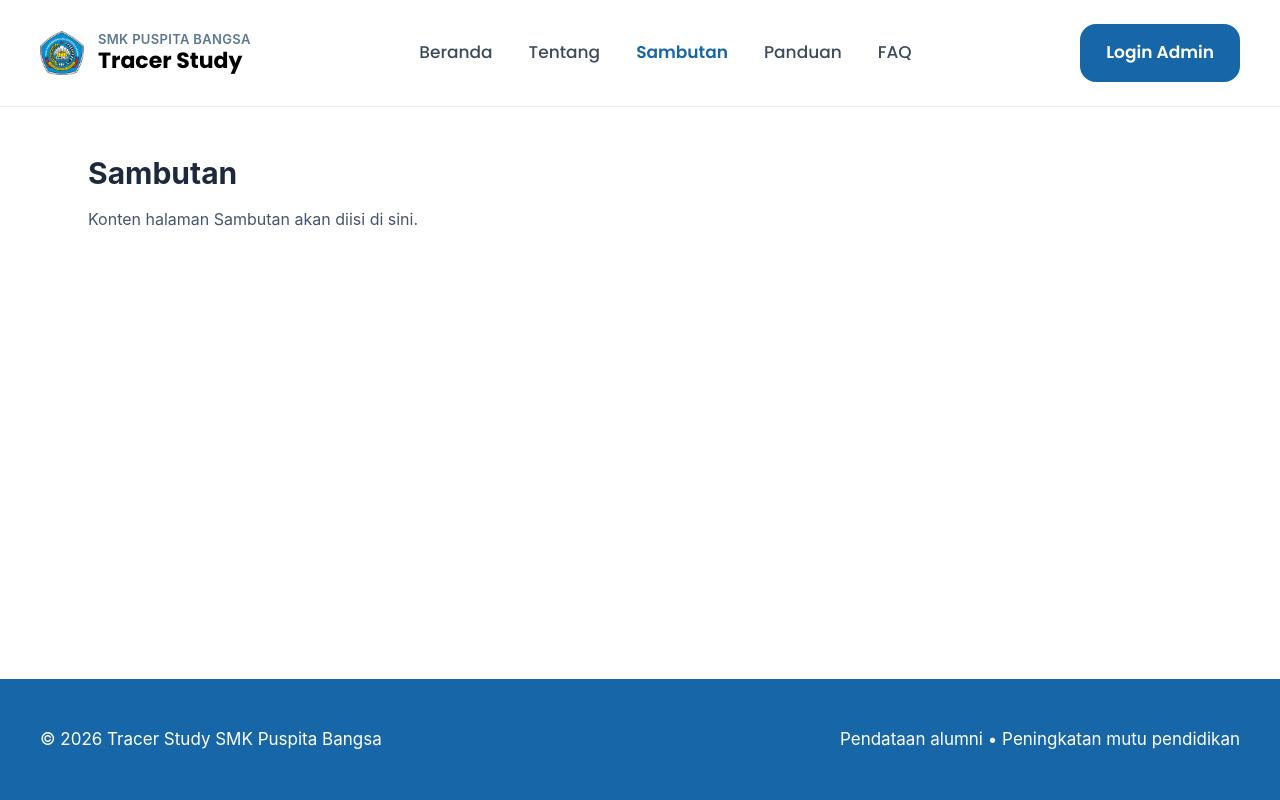
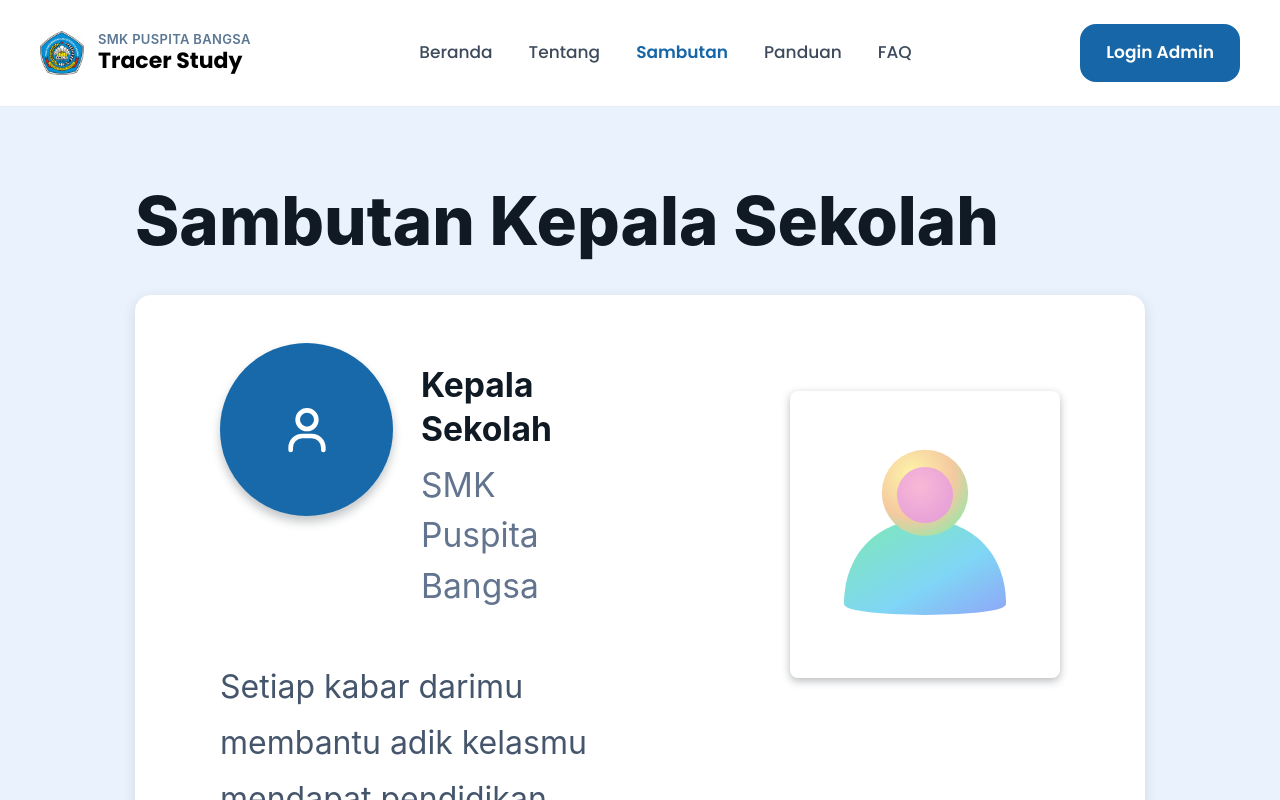
Before and after one commit to Agunnnnn/PROJECT_PKM, a React (Vite) app in the folder client/: page /sambutan in a window 1280 px wide. Shown: the top 800 px of the page. Built offline with nearby package versions, Linux system fonts and the light colour scheme; the HTML template or start-up script is replaced by a standard one.

Commit message:
update pembuatan sambutan dan faq

```diff
--- a/client/src/pages/Faq.jsx
+++ b/client/src/pages/Faq.jsx
@@ -1,10 +1,97 @@
-export default function Faq() {
+import React, { useState } from "react";
+
+const JAWABAN_DEFAULT =
+  "Data alumni dijaga kerahasiaannya dan digunakan untuk keperluan tracer study serta peningkatan mutu pendidikan sesuai kebijakan privasi sekolah.";
+
+const DAFTAR_FAQ = [
+  { tanya: "Apakah data saya aman?", jawab: JAWABAN_DEFAULT },
+  { tanya: "Bagaimana jika saya belum bekerja atau kuliah?", jawab: JAWABAN_DEFAULT },
+  { tanya: "Bagaimana kecocokan jurusan dinilai?", jawab: JAWABAN_DEFAULT },
+  { tanya: "Apakah saya bisa mengubah jawaban?", jawab: JAWABAN_DEFAULT },
+];
+
+/**
+ * Konten utama halaman FAQ ("Pertanyaan umum").
+ * Navbar dan footer dipasang terpisah di layout.
+ *
+ * Props (opsional):
+ *  - judul       : judul halaman
+ *  - items       : array { tanya, jawab }
+ *  - defaultOpen : "all" untuk membuka semua jawaban saat awal,
+ *                  atau array index, mis. [0, 2]. Default: semua tertutup.
+ */
+export default function Faq({
+  judul = "Pertanyaan umum",
+  items = DAFTAR_FAQ,
+  defaultOpen = [],
+}) {
+  const [terbuka, setTerbuka] = useState(() =>
+    defaultOpen === "all" ? items.map((_, i) => i) : defaultOpen
+  );
+
+  const toggle = (index) =>
+    setTerbuka((sekarang) =>
+      sekarang.includes(index)
+        ? sekarang.filter((i) => i !== index)
+        : [...sekarang, index]
+    );
+
   return (
-    <div className="mx-auto max-w-6xl px-6 py-12">
-      <h1 className="text-3xl font-bold text-slate-800">FAQ</h1>
-      <p className="mt-4 text-slate-600">
-        Konten halaman FAQ akan diisi di sini.
-      </p>
-    </div>
+    <main className="bg-[#eaf3fd] px-5 py-10 sm:px-8 lg:px-[125px] lg:py-[72px]">
+      <h1 className="mb-6 text-[2rem] font-extrabold leading-tight text-[#0f1a24] sm:text-5xl lg:mb-10 lg:text-[4.2rem]">
+        {judul}
+      </h1>
+
+      <section className="rounded-3xl bg-white px-3 py-4 shadow-[0_4px_14px_rgba(15,26,36,0.12)] sm:px-6 lg:rounded-2xl lg:px-[60px] lg:py-[60px]">
+        {items.map((item, index) => {
+          const buka = terbuka.includes(index);
+          const idJawaban = `faq-jawaban-${index}`;
+
+          return (
+            <div key={item.tanya} className="px-3 py-3 lg:py-5">
+              {/* Pertanyaan */}
+              <button
+                type="button"
+                onClick={() => toggle(index)}
+                aria-expanded={buka}
+                aria-controls={idJawaban}
+                className="flex w-full items-center justify-between gap-4 rounded-md px-3 py-1 text-left focus:outline-none focus-visible:ring-2 focus-visible:ring-[#1769aa] lg:px-0"
+              >
+                <span className="text-base font-medium leading-snug text-slate-600 sm:text-lg lg:text-[2rem]">
+                  {item.tanya}
+                </span>
+                <svg
+                  viewBox="0 0 24 24"
+                  fill="none"
+                  stroke="currentColor"
+                  strokeWidth="2.2"
+                  strokeLinecap="round"
+                  strokeLinejoin="round"
+                  aria-hidden="true"
+                  className={`h-7 w-7 shrink-0 text-slate-600 transition-transform duration-300 lg:h-10 lg:w-10 ${buka ? "rotate-180" : ""
+                    }`}
+                >
+                  <path d="M5 9l7 7 7-7" />
+                </svg>
+              </button>
+
+              {/* Jawaban (dropdown) */}
+              <div
+                id={idJawaban}
+                role="region"
+                className={`grid transition-[grid-template-rows] duration-300 ease-out ${buka ? "grid-rows-[1fr]" : "grid-rows-[0fr]"
+                  }`}
+              >
+                <div className="overflow-hidden">
+                  <p className="px-0 pb-1 pt-5 text-xs leading-relaxed text-slate-700 sm:text-sm lg:text-base">
+                    {item.jawab}
+                  </p>
+                </div>
+              </div>
+            </div>
+          );
+        })}
+      </section>
+    </main>
   );
 }
--- a/client/src/pages/Sambutan.jsx
+++ b/client/src/pages/Sambutan.jsx
@@ -1,10 +1,112 @@
-export default function Sambutan() {
+import React from "react";
+
+/**
+ * Konten utama halaman "Sambutan Kepala Sekolah".
+ * Navbar dan footer dipasang terpisah di layout.
+ *
+ * Props (semua opsional):
+ *  - judul   : judul halaman
+ *  - jabatan : teks tebal di samping ikon
+ *  - sekolah : teks abu-abu di bawah jabatan
+ *  - pesan   : isi sambutan
+ *  - ttd     : teks biru di bagian bawah kartu
+ *  - foto    : URL foto kepala sekolah (kosong = pakai avatar bawaan)
+ */
+export default function Sambutan({
+  judul = "Sambutan Kepala Sekolah",
+  jabatan = "Kepala Sekolah",
+  sekolah = "SMK Puspita Bangsa",
+  pesan = "Setiap kabar darimu membantu adik kelasmu mendapat pendidikan yang lebih tepat sasaran. Terima kasih sudah meluangkan waktu untuk mengisi survei ini.",
+  ttd = "Kepala SMK Puspita Bangsa",
+  foto = "",
+}) {
   return (
-    <div className="mx-auto max-w-6xl px-6 py-12">
-      <h1 className="text-3xl font-bold text-slate-800">Sambutan</h1>
-      <p className="mt-4 text-slate-600">
-        Konten halaman Sambutan akan diisi di sini.
-      </p>
-    </div>
+    <main className="bg-[#eaf3fd] px-5 py-10 sm:px-8 lg:px-[135px] lg:py-[72px]">
+      <h1 className="mb-6 text-[2rem] font-extrabold leading-tight text-[#0f1a24] sm:text-5xl lg:mb-8 lg:text-[4.2rem]">
+        {judul}
+      </h1>
+
+      <section className="grid grid-cols-1 gap-x-10 rounded-3xl bg-white p-5 shadow-[0_4px_14px_rgba(15,26,36,0.12)] sm:p-8 lg:grid-cols-[minmax(0,1fr)_420px] lg:rounded-2xl lg:px-[85px] lg:pb-12 lg:pt-12">
+        {/* Ikon + jabatan */}
+        <div className="flex items-center gap-4 lg:col-start-1 lg:items-start lg:gap-0">
+          <div className="flex h-14 w-14 shrink-0 items-center justify-center rounded-full bg-[#1769aa] shadow-[0_6px_10px_rgba(15,26,36,0.25)] lg:h-[173px] lg:w-[173px]">
+            <svg
+              viewBox="0 0 24 24"
+              fill="none"
+              stroke="#fff"
+              strokeWidth="2"
+              strokeLinecap="round"
+              className="h-6 w-6 lg:h-[56px] lg:w-[56px]"
+              aria-hidden="true"
+            >
+              <circle cx="12" cy="8" r="4" />
+              <path d="M5 21v-1a5 5 0 0 1 5-5h4a5 5 0 0 1 5 5v1" />
+            </svg>
+          </div>
+          <div className="lg:pl-7 lg:pt-5">
+            <h2 className="text-xl font-bold text-[#0f1a24] sm:text-2xl lg:text-[2.1rem]">
+              {jabatan}
+            </h2>
+            <p className="text-base text-slate-500 lg:mt-2 lg:text-[2.1rem]">
+              {sekolah}
+            </p>
+          </div>
+        </div>
+
+        {/* Foto: di mobile berada di antara header dan teks, di desktop di kanan */}
+        <figure className="mx-auto my-6 w-[160px] sm:w-[200px] lg:col-start-2 lg:row-span-3 lg:row-start-1 lg:my-0 lg:mr-0 lg:mt-[48px] lg:w-[270px] lg:self-start">
+          <div className="flex aspect-[0.94] items-center justify-center overflow-hidden rounded-lg bg-white shadow-[0_3px_8px_rgba(15,26,36,0.3)]">
+            {foto ? (
+              <img
+                src={foto}
+                alt={`${jabatan} ${sekolah}`}
+                className="h-full w-full object-cover"
+              />
+            ) : (
+              <AvatarBawaan />
+            )}
+          </div>
+        </figure>
+
+        {/* Isi sambutan */}
+        <p className="px-2 text-base leading-[1.95] text-slate-600 lg:col-start-1 lg:mt-12 lg:px-0 lg:text-[2rem] lg:leading-[1.75]">
+          {pesan}
+        </p>
+
+        {/* Penutup */}
+        <div className="mt-5 border-t-4 border-slate-100 pt-6 lg:col-start-1 lg:mt-14 lg:pt-14">
+          <p className="text-lg font-bold text-[#1769aa] lg:text-[1.75rem]">
+            {ttd}
+          </p>
+        </div>
+      </section>
+    </main>
   );
 }
+
+/* Avatar 3D sederhana sebagai pengganti jika foto belum diisi */
+function AvatarBawaan() {
+  return (
+    <svg viewBox="0 0 200 200" className="h-4/5 w-4/5" aria-hidden="true">
+      <defs>
+        <linearGradient id="badan" x1="0" y1="0" x2="1" y2="1">
+          <stop offset="0" stopColor="#7ee8b4" />
+          <stop offset="0.6" stopColor="#7fd6f5" />
+          <stop offset="1" stopColor="#8fa6f7" />
+        </linearGradient>
+        <radialGradient id="kepala" cx="0.35" cy="0.3" r="0.8">
+          <stop offset="0" stopColor="#fdf6a8" />
+          <stop offset="0.6" stopColor="#f5c9a0" />
+          <stop offset="1" stopColor="#98e6a8" />
+        </radialGradient>
+        <radialGradient id="pipi" cx="0.4" cy="0.35" r="0.7">
+          <stop offset="0" stopColor="#f9b8d6" />
+          <stop offset="1" stopColor="#e6a0d8" />
+        </radialGradient>
+      </defs>
+      <path d="M25 165c0-48 33-78 75-78s75 30 75 78c0 6-30 10-75 10s-75-4-75-10z" fill="url(#badan)" />
+      <circle cx="100" cy="62" r="40" fill="url(#kepala)" />
+      <circle cx="100" cy="64" r="26" fill="url(#pipi)" />
+    </svg>
+  );
+}
```
